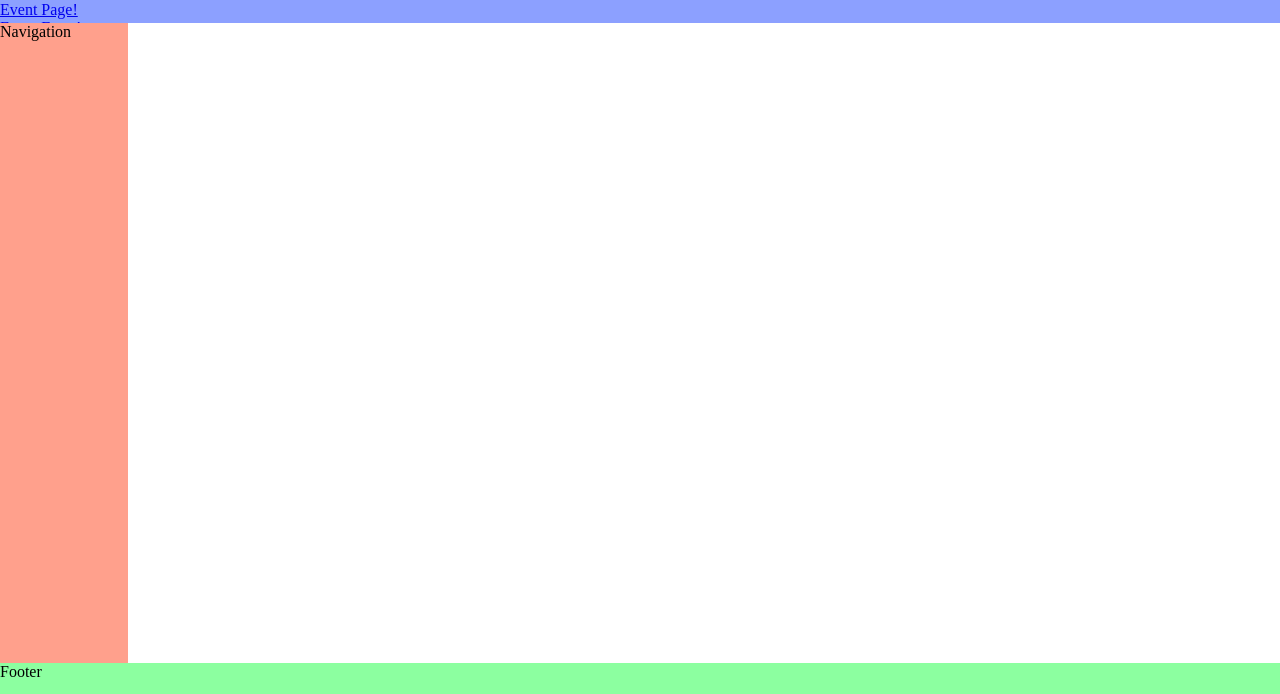
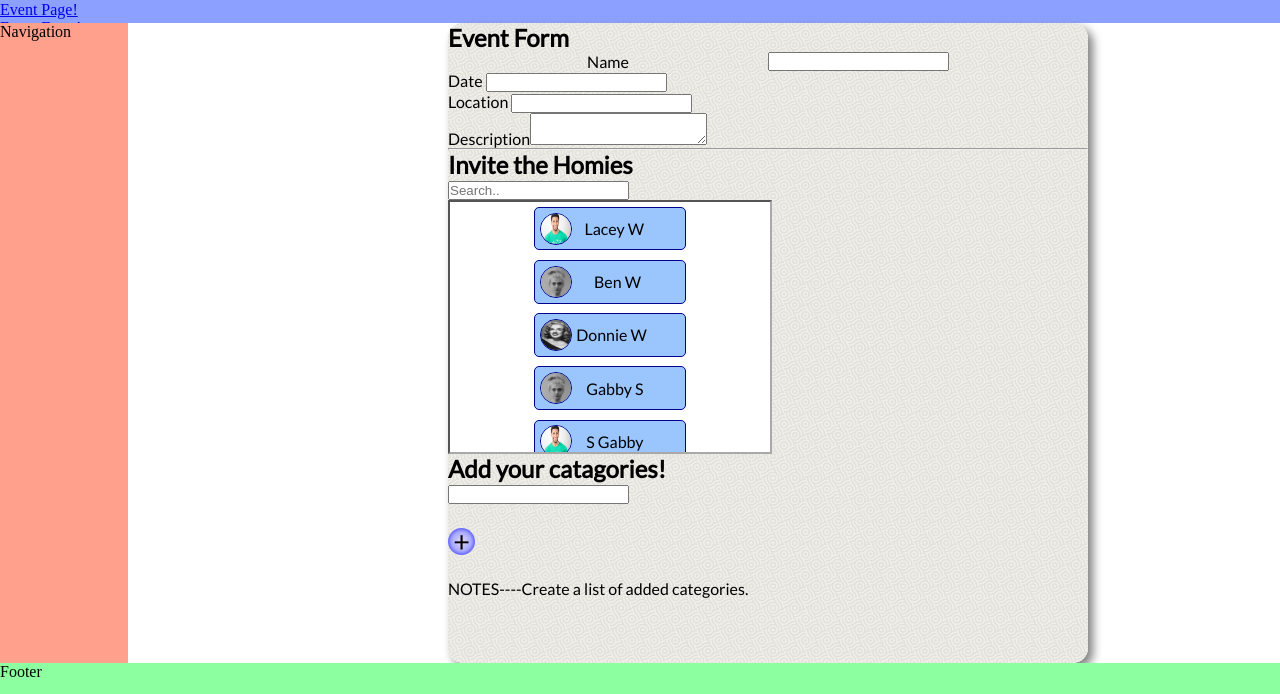
Before and after one commit to WeCanCodeIT/Bring-It-Prototyping, a plain HTML site: page HTML Pages/skeleton-2.html in a window 1280 px wide. Shown: the part 57-751 px from the top of the page. Drawn offline with Linux system fonts and the light colour scheme.

Commit message:
added form to skeleton, but needs moar styling

```diff
--- a/HTML Pages/event-form.css
+++ b/HTML Pages/event-form.css
@@ -1,16 +1,19 @@
 @import url('https://fonts.googleapis.com/css?family=Lato|Chewy&display=swap');
 
 .event-form__container{
+    justify-content: center;
     display: block;
-    width: 600px;
+    width: 50%;
+    height:100%;
     box-shadow: 5px 5px 10px gray;
     border-radius: 15px;
     /* background-color: rgb(212, 231, 39); */
     background-image: url("../Images/subtle_white_mini_waves.png");
     /* background-image: linear-gradient(rgb(255, 255, 255),rgb(211, 60, 60)); */
-    margin: 2rem auto 0 auto;
-    padding: 2rem;
+    /* margin: 2rem auto 0 auto; */
+    /* padding: 2rem; */
     font-family: Lato, 'Sans Serif';
+
 }
 
 .input-name{
@@ -24,7 +27,7 @@
     justify-content: center;
     flex-direction: row;
     height: 250px;
-    width: 100%;
+    width: 50%;
     overflow-y: scroll;
     flex-wrap: wrap;
     align-content: stretch;
--- a/HTML Pages/index.css
+++ b/HTML Pages/index.css
@@ -29,15 +29,22 @@
 	height: 100%;
 	flex-wrap: wrap;
 	flex-direction: row;
-	justify-content: space-between;
+	justify-content: center;
 	grid-area: main;
-	display: flex;
+    display: flex;
+    align-content: center;
 	/* grid-area: main;
     grid-template-rows: 50% 50%;
     grid-template-columns: 20% 20% 20% 20% 20% ;
     grid-template-areas:
     "my-event my-event host host host"
     "attendees attendees assignments assignments assignments"; */
+}
+
+.event-form__container{
+    display: flex;
+    flex-direction: column;
+    justify-content: center;
 }
 
 .my-event {
--- a/HTML Pages/skeleton-2.html
+++ b/HTML Pages/skeleton-2.html
@@ -5,6 +5,8 @@
 		<meta name="viewport" content="width=device-width, initial-scale=1.0" />
 		<meta http-equiv="X-UA-Compatible" content="ie=edge" />
 		<link rel="stylesheet" type="text/css" href="gridPlayGround2.css" />
+		<link rel="stylesheet" href="index.css"/>
+		<link rel="stylesheet" href="event-form.css"/>
 		<title>Document</title>
 	</head>
 	<body>
@@ -17,7 +19,60 @@
 			</header>
 			<nav>Navigation</nav>
 			<section class="main-container">
+					<article class="event-form__container">
+							<h2>Event Form</h2>
+							<section class="event-form__info">
+								<div class="input-name">Name <input/></div>
+								<div class="input-date">Date <input/></div>
+								<div class="input-location">Location <input/></div>
+								<div class="input-desc">Description<textarea></textarea></div>
+								<hr>
+							</section>
 
+
+								<h2>Invite the Homies</h2>
+								<input type="text" placeholder="Search..">
+								<section class="input-friends">
+
+								<div class="user-card"><img src="../Images/user1.jpeg" class="user-icon"><span class="user-name">Lacey W</span> </div>
+								<div class="user-card"><img src="../Images/user2.jpeg" class="user-icon"><span class="user-name">Ben W</span> </div>
+								<div class="user-card"><img src="../Images/user3.jpeg" class="user-icon"><span class="user-name">Donnie W</span> </div>
+								<div class="user-card"><img src="../Images/user2.jpeg" class="user-icon"><span class="user-name">Gabby S</span> </div>
+								<div class="user-card"><img src="../Images/user1.jpeg" class="user-icon"><span class="user-name">S Gabby</span> </div>
+								<div class="user-card"><img src="../Images/user2.jpeg" class="user-icon"><span class="user-name">Mr. Johnson</span> </div>
+								<div class="user-card"><img src="../Images/user1.jpeg" class="user-icon"><span class="user-name">Mom Smith</span> </div>
+								<div class="user-card"><img src="../Images/user1.jpeg" class="user-icon"><span class="user-name">Lacey W</span> </div>
+								<div class="user-card"><img src="../Images/user2.jpeg" class="user-icon"><span class="user-name">Ben W</span> </div>
+								<div class="user-card"><img src="../Images/user3.jpeg" class="user-icon"><span class="user-name">Donnie W</span> </div>
+								<div class="user-card"><img src="../Images/user2.jpeg" class="user-icon"><span class="user-name">Gabby S</span> </div>
+								<div class="user-card"><img src="../Images/user1.jpeg" class="user-icon"><span class="user-name">S Gabby</span> </div>
+								<div class="user-card"><img src="../Images/user2.jpeg" class="user-icon"><span class="user-name">Mr. Johnson</span> </div>
+								<div class="user-card"><img src="../Images/user1.jpeg" class="user-icon"><span class="user-name">Mom Smith</span> </div>
+								<div class="user-card"><img src="../Images/user1.jpeg" class="user-icon"><span class="user-name">Lacey W</span> </div>
+								<div class="user-card"><img src="../Images/user2.jpeg" class="user-icon"><span class="user-name">Ben W</span> </div>
+								<div class="user-card"><img src="../Images/user3.jpeg" class="user-icon"><span class="user-name">Donnie W</span> </div>
+								<div class="user-card"><img src="../Images/user2.jpeg" class="user-icon"><span class="user-name">Gabby S</span> </div>
+								<div class="user-card"><img src="../Images/user1.jpeg" class="user-icon"><span class="user-name">S Gabby</span> </div>
+								<div class="user-card"><img src="../Images/user2.jpeg" class="user-icon"><span class="user-name">Mr. Johnson</span> </div>
+								<div class="user-card"><img src="../Images/user1.jpeg" class="user-icon"><span class="user-name">Mom Smith</span> </div>
+								<div class="user-card"><img src="../Images/user1.jpeg" class="user-icon"><span class="user-name">Lacey W</span> </div>
+								<div class="user-card"><img src="../Images/user2.jpeg" class="user-icon"><span class="user-name">Ben W</span> </div>
+								<div class="user-card"><img src="../Images/user3.jpeg" class="user-icon"><span class="user-name">Donnie W</span> </div>
+								<div class="user-card"><img src="../Images/user2.jpeg" class="user-icon"><span class="user-name">Gabby S</span> </div>
+								<div class="user-card"><img src="../Images/user1.jpeg" class="user-icon"><span class="user-name">S Gabby</span> </div>
+								<div class="user-card"><img src="../Images/user2.jpeg" class="user-icon"><span class="user-name">Mr. Johnson</span> </div>
+								<div class="user-card"><img src="../Images/user1.jpeg" class="user-icon"><span class="user-name">Mom Smith</span> </div>
+								</section>
+
+
+							<section class="catagory-container">
+								<h2>Add your catagories!</h2>
+								<input/>
+
+								<div class="new-category-icon"><span class="plus-icon">+</span></div>
+							NOTES----Create a list of added categories.
+							</section>
+						</article>
 			</section>
 			<footer>Footer</footer>
 		</section>
```
